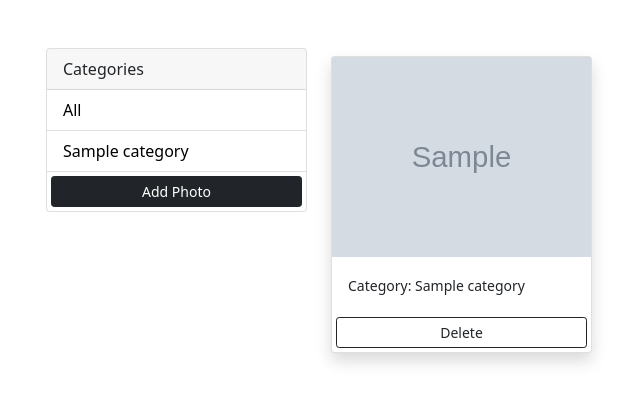
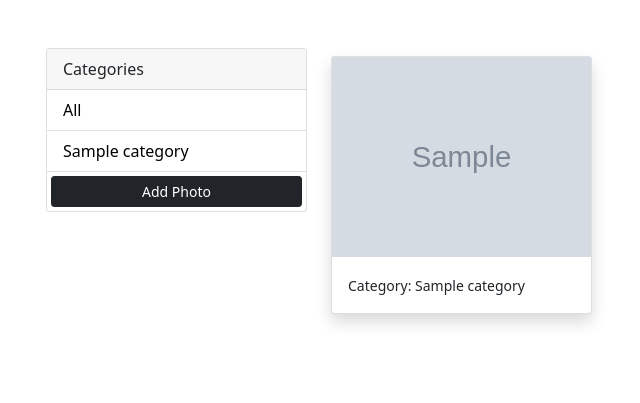
Before and after one commit to wajid9752/gallery-app, a Django app: page / in a window 1280 px wide. Shown: the top 403 px of the page, without its empty margins (36-676 px from the left). Run offline with Django 3.2, Linux system fonts and the light colour scheme; tables that the repository leaves empty hold one stand-in row (values such as "Sample post"); grey boxes marked "Sample" are stand-in pictures; some libraries are stand-ins or nearby versions.

Commit message:
Update home.html

```diff
--- a/Pace/templates/gallery/home.html
+++ b/Pace/templates/gallery/home.html
@@ -12,7 +12,7 @@
             <div class="card-body">
                 <small>Category: {{photo.category.name}}</small>
             </div>
-            <a href="" class="btn btn-outline-dark   btn-sm m-1">Delete</a>
+
         </div>
     </div>
     {% empty %}
```
